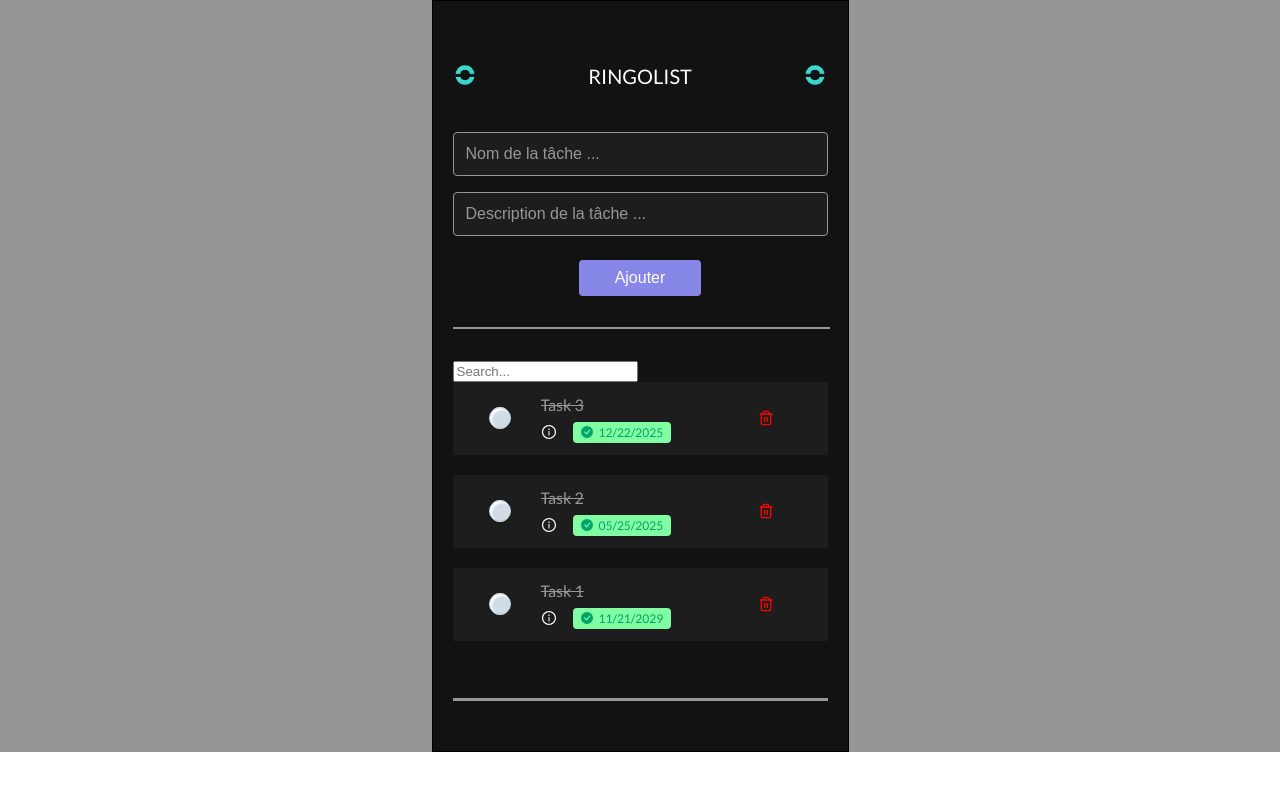
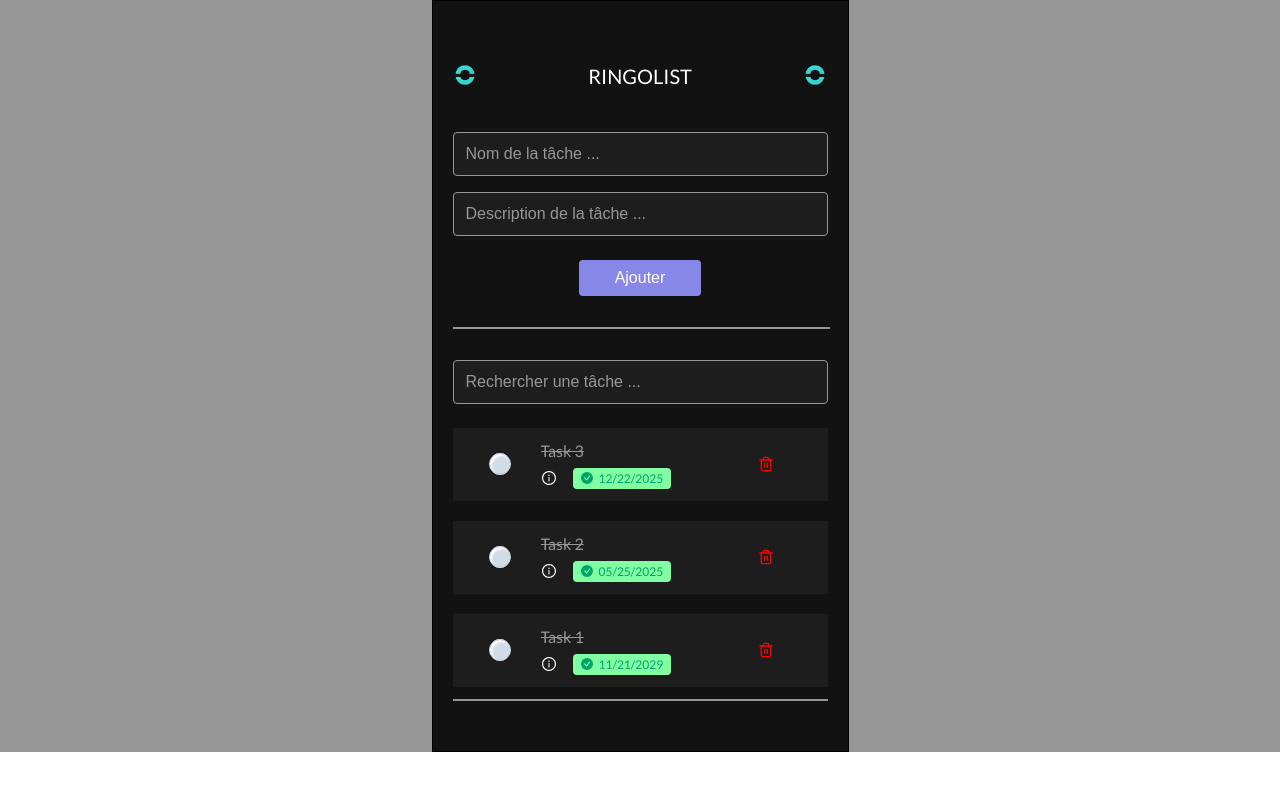
Before and after one commit to stephanemalho/ringo-test, a React (Vite) app: page / in a window 1280 px wide. Shown: the top 790 px of the page. Built offline with nearby package versions, Linux system fonts and the light colour scheme.

Commit message:
🐛 F09 : SearchBar > add style

```diff
--- a/src/components/pages/home/Home.jsx
+++ b/src/components/pages/home/Home.jsx
@@ -62,6 +62,10 @@ const HomeStyled = styled.div`
     margin-top: 8px;
   }
 
+  .search-container {
+    margin-bottom: 24px;
+  }
+
   hr {
     border: 1px solid ${theme.colors.greyLight};
     width: 100%;
--- a/src/components/pages/home/searchBar/SearchBar.jsx
+++ b/src/components/pages/home/searchBar/SearchBar.jsx
@@ -3,6 +3,7 @@ import { styled } from "styled-components";
 import { valueToFilter } from "../../../../utils";
 import TaskContext from "../../../../context/TaskContext";
 import { getTasks } from "../../../../api/tasksAPI";
+import { theme } from "../../../../theme";
 
 const SearchBar = () => {
   const { tasks, setTasks } = useContext(TaskContext);
@@ -30,7 +31,7 @@ const SearchBar = () => {
           name="search"
           id="search"
           className="search-input"
-          placeholder="Search..."
+          placeholder="Rechercher une tâche ..."
           value={searchValue}
           onChange={handleSearch}
         />
@@ -46,4 +47,20 @@ const SearchBarStyled = styled.div`
   flex-direction: column;
   align-items: left;
   width: 100%;
+
+  input {
+    box-sizing: border-box;
+    padding: 12px;
+    width: 100%;
+    background: ${theme.colors.greyDark};
+    border: 1px solid ${theme.colors.greyLight};
+    border-radius: ${theme.borderRadius.round};
+    color: ${theme.colors.white};
+    font-size: ${theme.fonts.size.P0};
+
+    &::placeholder {
+      color: ${theme.colors.greyLight};
+      font-weight: ${theme.fonts.weights.light};
+    }
+  }
 `;
--- a/src/components/pages/home/tasks/Tasks.jsx
+++ b/src/components/pages/home/tasks/Tasks.jsx
@@ -34,8 +34,10 @@ const TasksStyled = styled.div`
   height: 400px;
   overflow: hidden;
   overflow-y: scroll;
-  border-bottom: 3px solid ${theme.colors.greyLight};
+  border-bottom: 2px solid ${theme.colors.greyLight};
+
   .tasks-empty {
+    background: red;
     height: 500px;
     width: 400px;
     margin-top: 50px;
--- a/src/components/pages/home/tasks/task/detail/TodoContent.jsx
+++ b/src/components/pages/home/tasks/task/detail/TodoContent.jsx
@@ -4,11 +4,7 @@ import { BsCheckCircleFill } from "react-icons/bs";
 import Badge from "../../../../../reusableUI/Badge";
 import { FaCalendarAlt } from "react-icons/fa";
 import { theme } from "../../../../../../theme";
-import {
-  formatDateToCalendar,
-  formatDateToStandard,
-  hasEndDate,
-} from "../../../../../../utils";
+import { formatDateToCalendar, hasEndDate } from "../../../../../../utils";
 import { Tooltip } from "@mui/material";
 
 // eslint-disable-next-line react/prop-types
```
